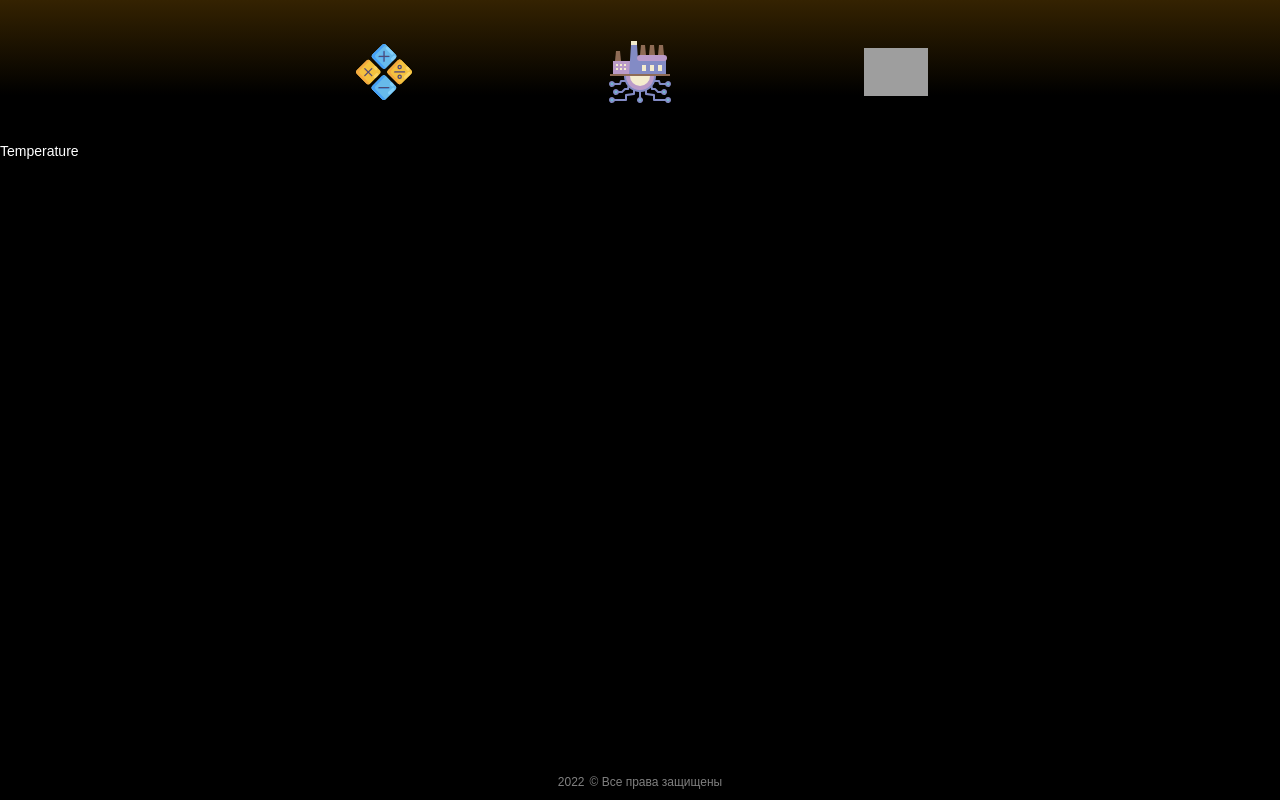
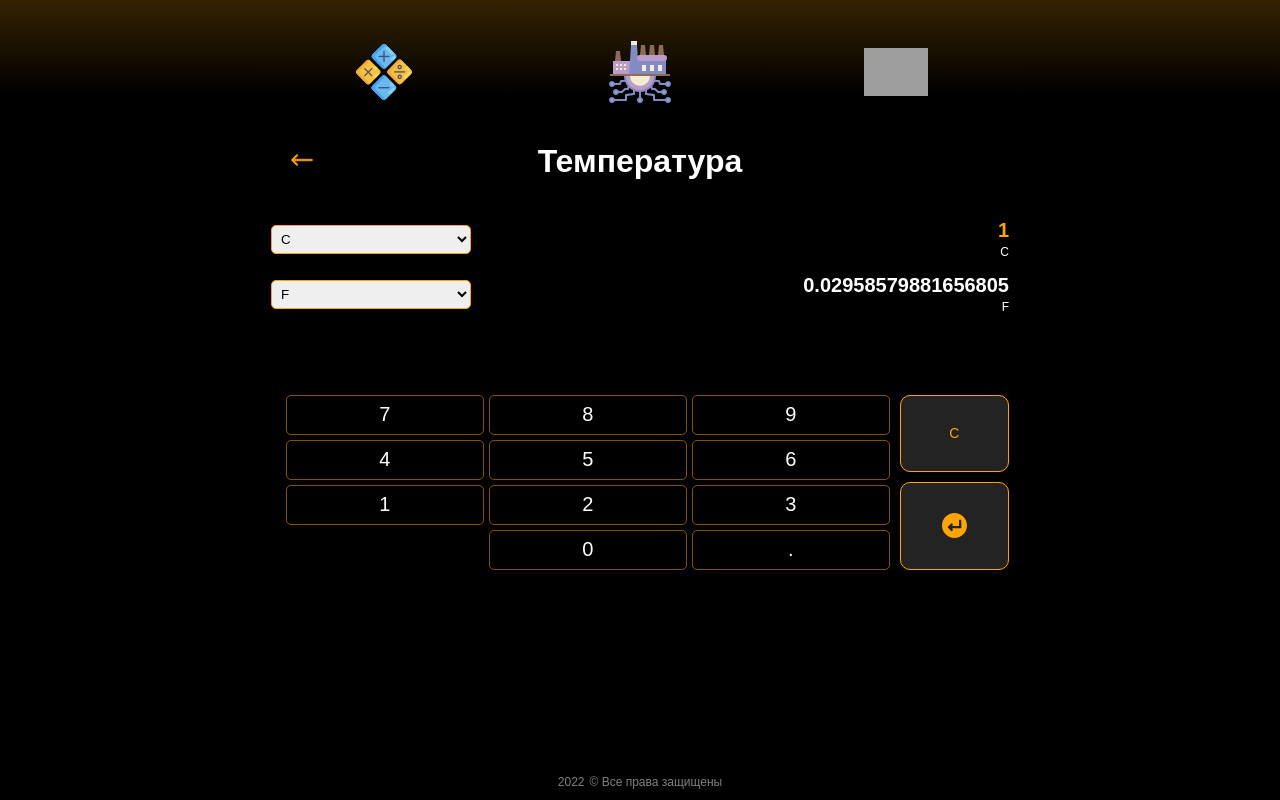
Before and after one commit to Yuri-Simonov/More_than_just_a_calculator, a React (Create React App) app: page /sections/temperature in a window 1280 px wide. Built offline with nearby package versions, Linux system fonts and the light colour scheme; grey boxes are pictures that could not be loaded.

Commit message:
подсекция температуры - основа заложена

```diff
--- a/src/app/components/pages/sections/temperature.jsx
+++ b/src/app/components/pages/sections/temperature.jsx
@@ -1,7 +1,45 @@
 import React from "react";
+import Conversion from "../../common/conversion";
+import SimplePanel from "../../common/simple_panel";
+import Title from "../../common/title";
+import { temperatureMeasures } from "../../../consts/measures/temperature_measures";
+import { useSimpleConverter } from "../../../hooks/useSimpleConverter";
 
 const Temperature = () => {
-    return <div>Temperature</div>;
+    const initialState = ["1", "33.8"];
+    const {
+        changeSelectValue,
+        firstSelect,
+        secondSelect,
+        firstResult,
+        secondResult,
+        changeValue,
+        clearResultValues,
+        deleteLastResultSymbol,
+        changeActiveField,
+        activeField
+    } = useSimpleConverter(temperatureMeasures, initialState);
+
+    return (
+        <div className="container-inner">
+            <Title title={"Температура"} />
+            <Conversion
+                measures={temperatureMeasures}
+                toggleSelect={changeSelectValue}
+                firstSelectValue={firstSelect}
+                secondSelectValue={secondSelect}
+                firstResultValue={firstResult}
+                secondResultValue={secondResult}
+                toggleActiveField={changeActiveField}
+                activeField={activeField}
+            />
+            <SimplePanel
+                changeValue={changeValue}
+                deleteAllSymbols={clearResultValues}
+                deleteLastSymbol={deleteLastResultSymbol}
+            />
+        </div>
+    );
 };
 
 export default Temperature;
--- /dev/null
+++ b/src/app/consts/measures/temperature_measures.js
@@ -0,0 +1,7 @@
+export const temperatureMeasures = [
+    { shortName: "Цельсий", fullName: "C", size: 1 },
+    { shortName: "Фаренгейт", fullName: "F", size: 33.8 },
+    { shortName: "Кельвин", fullName: "K", size: 274.15 },
+    { shortName: "Ранкин", fullName: "R", size: 493.47 },
+    { shortName: "Реомюр", fullName: "Re", size: 0.8 }
+];
--- a/src/app/hooks/useSimpleConverter.jsx
+++ b/src/app/hooks/useSimpleConverter.jsx
@@ -40,9 +40,12 @@ export const useSimpleConverter = (measures, initialState) => {
             }
             setSecondResult(String(calculationResult));
         } else {
-            const calculationResult = evaluate(
+            let calculationResult = evaluate(
                 String((secondResult / firstMeaseure.size) * secondMeasure.size)
             );
+            if (String(calculationResult).match(/\.[9]+/g)) {
+                calculationResult = round(calculationResult, 6);
+            }
             setFirstResult(String(calculationResult));
         }
     };
@@ -109,6 +112,13 @@ export const useSimpleConverter = (measures, initialState) => {
         activeField
     };
 };
+
+useSimpleConverter.defaultProps = {
+    simpleCalculation: false,
+    temperatureCalculation: false,
+    multiDecimalSystemCalculation: false
+};
+
 useSimpleConverter.propTypes = {
     children: PropTypes.oneOfType([
         PropTypes.arrayOf(PropTypes.node),
```
